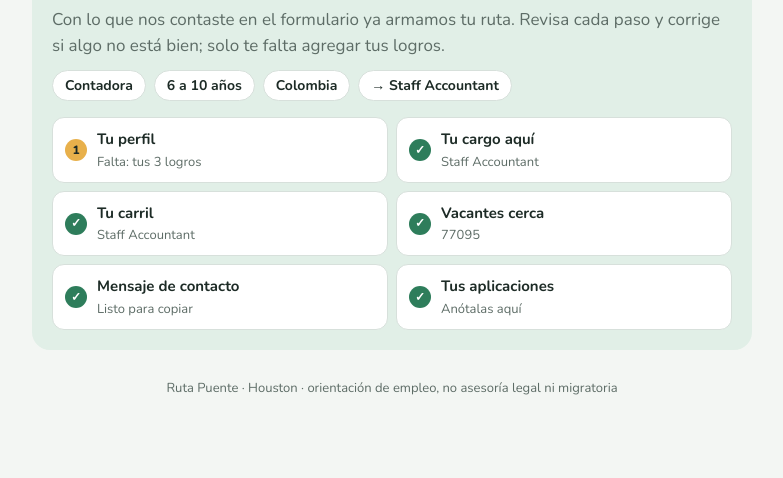
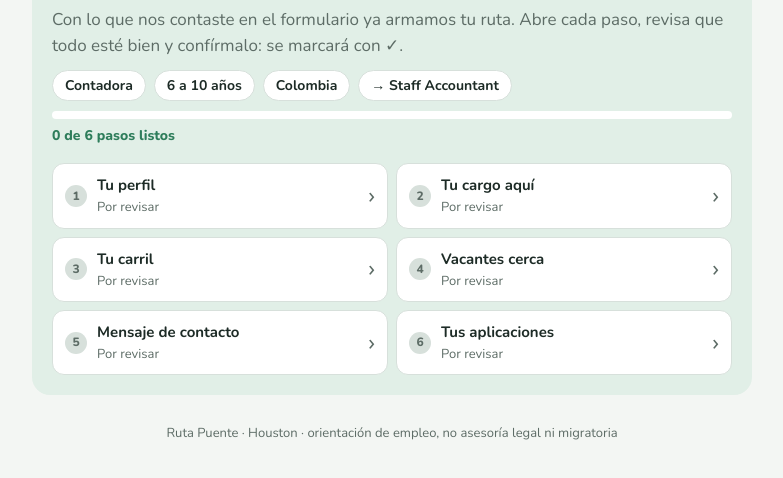
Before and after one commit to Deivblack/ruta-puente, a plain HTML site: page app/index.html in a window 1280 px wide. Shown: the part 124-602 px from the top of the page, without its empty margins (248-1031 px from the left). Drawn offline with nearby package versions, Linux system fonts and the light colour scheme.

Commit message:
App: checks interactivos y barra de progreso

```diff
--- a/app/index.html
+++ b/app/index.html
@@ -41,8 +41,16 @@ p{margin:0}
 @media (max-width:420px){.route{grid-template-columns:1fr}}
 .route button{all:unset;cursor:pointer;box-sizing:border-box;width:100%;display:flex;gap:10px;align-items:center;background:var(--surface);border:1px solid var(--line);border-radius:12px;padding:10px 12px}
 .route .st{flex:0 0 22px;height:22px;border-radius:50%;display:grid;place-items:center;font-size:12px;font-weight:800}
-.route .ok .st{background:var(--hope);color:var(--hope-ink)}
+.route .st{transition:background .25s,color .25s}
+.route .new .st{background:var(--line);color:var(--muted)}
+.route .ok .st{background:var(--hope);color:var(--hope-ink);animation:pop .35s ease-out}
 .route .todo .st{background:var(--sun);color:#1d2b26}
+.route .ok button{border-color:var(--hope)}
+.route .go{margin-left:auto;font-size:22px;color:var(--muted);line-height:1}
+@keyframes pop{0%{transform:scale(.6)}70%{transform:scale(1.15)}100%{transform:scale(1)}}
+.progress{display:flex;flex-direction:column;gap:6px;font-size:14px;font-weight:800;color:var(--hope)}
+.progress .track{height:8px;border-radius:999px;background:var(--surface);overflow:hidden}
+.progress .fill{height:100%;width:0;background:var(--hope);border-radius:999px;transition:width .4s ease}
 .route b{display:block;font-size:15px}
 .route small{display:block;font-size:13px;color:var(--muted)}
 .fact{background:var(--surface);border:1px solid var(--line);border-radius:999px;padding:4px 12px;font-size:14px;font-weight:700}
@@ -117,8 +125,9 @@ footer{text-align:center;font-size:13px;color:var(--muted);padding-top:12px}
 
   <section class="hello" aria-live="polite">
     <h1 id="hello-title">Hola, María</h1>
-    <p id="hello-text">Con lo que nos contaste en el formulario ya armamos tu ruta. Revisa cada paso y corrige si algo no está bien; solo te falta agregar tus logros.</p>
+    <p id="hello-text">Con lo que nos contaste en el formulario ya armamos tu ruta. Abre cada paso, revisa que todo esté bien y confírmalo: se marcará con ✓.</p>
     <div class="facts" id="facts"></div>
+    <div class="progress"><div class="track"><div class="fill" id="progress-bar"></div></div><span id="progress-text">0 de 6 pasos listos</span></div>
     <ol class="route" id="route" aria-label="Tu ruta en 6 pasos"></ol>
   </section>
 
@@ -299,25 +308,42 @@ function go(i){
   document.querySelectorAll(".view").forEach(v=>v.hidden = +v.dataset.step!==i);
   $("#step-count").textContent = `Paso ${i+1} de ${STEPS.length} · ${STEPS[i]}`;
   $("#prev").textContent = i===0 ? "← Tu ruta" : "Atrás";
-  $("#next").textContent = i===STEPS.length-1 ? "Volver a mi ruta" : "Siguiente";
+  $("#next").textContent = i===STEPS.length-1 ? "Confirmar y ver mi ruta" : "Confirmar y seguir";
   render(); window.scrollTo({top:0});
 }
 $("#to-route").onclick = home;
 $("#prev").onclick=()=> state.step===0 ? home() : go(state.step-1);
-$("#next").onclick=()=> state.step===STEPS.length-1 ? home() : go(state.step+1);
+$("#next").onclick=()=>{ revisados.add(state.step); guardarOk(); state.step===STEPS.length-1 ? home() : go(state.step+1); };
 
+// Estado de cada paso: ✓ solo cuando la persona lo revisó (Confirmar) y ya tiene lo que el paso pide
+const KEY_OK = "rp-ok-" + (new URLSearchParams(location.search).get("c") || "demo");
+let revisados = new Set(); try{ revisados = new Set(JSON.parse(localStorage.getItem(KEY_OK)||"[]")); }catch(e){}
+let copiado = false; try{ copiado = localStorage.getItem(KEY_OK+"-copy")==="1"; }catch(e){}
+const guardarOk = ()=>{ try{ localStorage.setItem(KEY_OK, JSON.stringify([...revisados])); }catch(e){} };
+function requisito(i){
+  const zip = ($("#p-zip").value.match(/\d{5}/)||[])[0];
+  return [
+    $("#p-wins").value.trim() ? null : "Falta: tus 3 logros",
+    null, null,
+    zip ? null : "Falta: tu ZIP",
+    copiado ? null : "Falta: copiar tu mensaje",
+    rows.length ? null : "Falta: anotar tu primera aplicación"
+  ][i];
+}
 function pintarRuta(){
-  const m = findTitle($("#p-title").value), wins = $("#p-wins").value.trim();
-  const items = [
-    ["Tu perfil", wins ? "Listo" : "Falta: tus 3 logros", !!wins],
-    ["Tu cargo aquí", m ? m.en : "Lo revisamos contigo", !!m],
-    ["Tu carril", state.primary || "Listo", true],
-    ["Vacantes cerca", ($("#p-zip").value.match(/\d{5}/)||["Agrega tu ZIP"])[0], !!$("#p-zip").value.match(/\d{5}/)],
-    ["Mensaje de contacto", "Listo para copiar", true],
-    ["Tus aplicaciones", "Anótalas aquí", true]
-  ];
-  $("#route").innerHTML = items.map(([t,d,ok],i)=>`<li class="${ok?"ok":"todo"}"><button type="button" data-go="${i}"><span class="st">${ok?"✓":i+1}</span><span><b>${t}</b><small>${esc(d)}</small></span></button></li>`).join("");
+  const m = findTitle($("#p-title").value), zip = ($("#p-zip").value.match(/\d{5}/)||[])[0];
+  const info = ["Resumen en inglés", m ? m.en : "Lo revisamos contigo", state.primary || "", zip ? "Cerca de " + zip : "", "Para LinkedIn", rows.length ? rows.length + " anotadas" : ""];
+  const nombres = ["Tu perfil","Tu cargo aquí","Tu carril","Vacantes cerca","Mensaje de contacto","Tus aplicaciones"];
+  let listos = 0;
+  $("#route").innerHTML = nombres.map((t,i)=>{
+    const falta = requisito(i), ok = revisados.has(i) && !falta; if(ok) listos++;
+    const cls = ok ? "ok" : (revisados.has(i) && falta ? "todo" : "new");
+    const sub = ok ? info[i] || "Listo" : (falta && revisados.has(i) ? falta : "Por revisar");
+    return `<li class="${cls}"><button type="button" data-go="${i}"><span class="st" aria-hidden="true">${ok?"✓":i+1}</span><span><b>${t}</b><small>${esc(sub)}</small></span><span class="go" aria-hidden="true">›</span></button></li>`;
+  }).join("");
   $("#route").querySelectorAll("[data-go]").forEach(b=>b.onclick=()=>go(+b.dataset.go));
+  $("#progress-text").textContent = listos === 6 ? "¡Tu ruta está completa!" : `${listos} de 6 pasos listos`;
+  $("#progress-bar").style.width = (listos/6*100) + "%";
 }
 
 function render(){
@@ -378,7 +404,7 @@ function renderRows(){
 $("#add-form").addEventListener("submit",e=>{ e.preventDefault(); rows.unshift({company:$("#a-company").value.trim(), role:$("#a-role").value.trim(), date:iso(today), status:"Sin respuesta"}); $("#a-company").value=""; $("#a-role").value=""; save(); renderRows(); });
 
 document.querySelectorAll("[data-copy]").forEach(b=>b.addEventListener("click",()=>{
-  const el=$("#"+b.dataset.copy), t=$("#t-"+b.dataset.copy), ok=()=>{t.textContent="Copiado"; setTimeout(()=>t.textContent="",2000);};
+  const el=$("#"+b.dataset.copy), t=$("#t-"+b.dataset.copy), ok=()=>{t.textContent="Copiado"; setTimeout(()=>t.textContent="",2000); if(b.dataset.copy==="msg"){ copiado=true; try{ localStorage.setItem(KEY_OK+"-copy","1"); }catch(e){} } };
   const sel=()=>{ const r=document.createRange(); r.selectNodeContents(el); const s=getSelection(); s.removeAllRanges(); s.addRange(r); t.textContent="Texto seleccionado: cópialo"; };
   try{ navigator.clipboard.writeText(el.textContent).then(ok).catch(sel); }catch(e){ sel(); }
 }));
```
